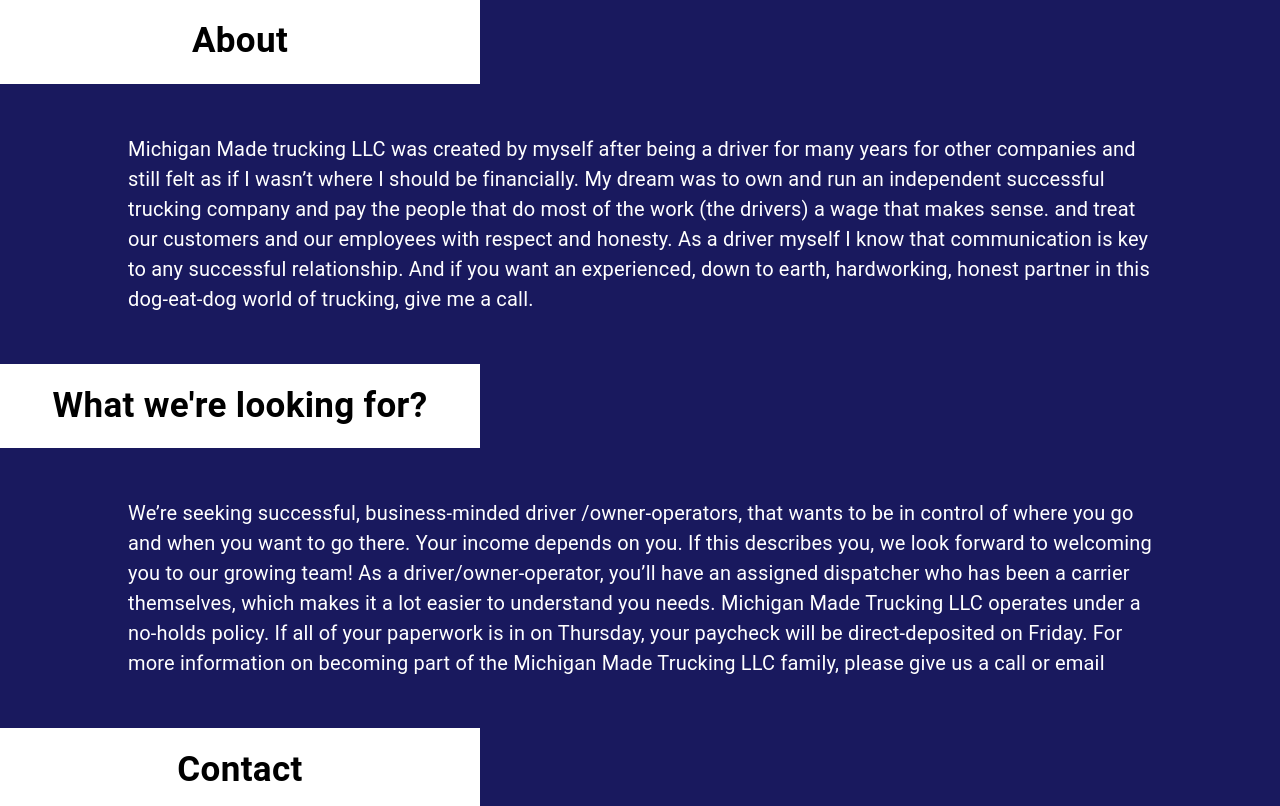
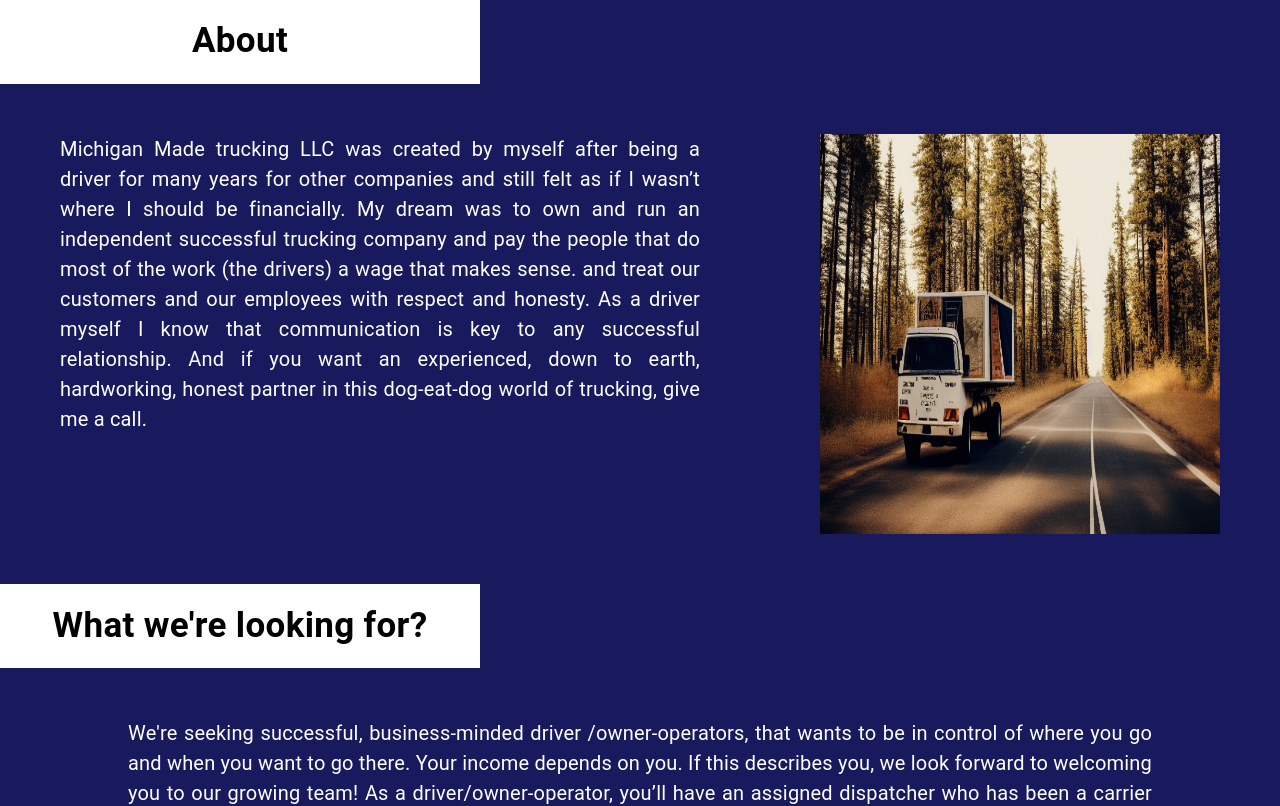
Before and after one commit to Marquessmalley/michiganmadetruckingllc, a React (Create React App) app: page / in a window 1280 px wide. Shown: the part 800-1606 px from the top of the page. Built offline with nearby package versions, Linux system fonts and the light colour scheme.

Commit message:
add more content

```diff
--- a/src/App.js
+++ b/src/App.js
@@ -10,9 +10,9 @@
   const styles = {
     app: css`
       background: rgb(0, 0, 77, 0.9);
-      height: 275vh;
+      /* height: 275vh; */
       @media (max-width: 600px) {
-        height: 350vh;
+        height: 425vh;
       }
     `,
   };
@@ -20,12 +20,18 @@
     <Box sx={styles.app}>
       <Navbar />
       <Landing />
+      <section id="About">
         <Subheader title="About" />
         <About />
+      </section>
+      <section id="Services">
         <Subheader title="What we're looking for?" />
         <Service />
+      </section>
+      <section id="Contact">
         <Subheader title="Contact" />
         <Contact />
+      </section>
     </Box>
   );
 }
--- a/src/components/layout/Navbar/Navbar.js
+++ b/src/components/layout/Navbar/Navbar.js
@@ -6,6 +6,7 @@
   Typography,
   List,
   ListItem,
+  Link,
   ListItemButton,
   Container,
   IconButton,
@@ -60,6 +61,10 @@
       font-weight: 300;
       font-size: 1.3rem;
     `,
+    link: css`
+      color: #fff;
+      text-decoration: none;
+    `,
     burger: css`
       color: #fff;
       display: none;
@@ -82,6 +87,10 @@
   };
 
   const drawerWidth = 200;
+
+  const closeDrawer = () => {
+    setOpen(false);
+  };
 
   return (
     <Box sx={{ flexGrow: 1 }}>
@@ -107,10 +116,14 @@
               />
             </Box>
             <List sx={styles.list}>
-              {["About", "Services", "Contact"].map((item, index) => {
+              {[
+                { id: 1, name: "About", to: "#About" },
+                { id: 2, name: "Services", to: "#Services" },
+                { id: 3, name: "Contact", to: "#Contact" },
+              ].map((item, index) => {
                 return (
                   <ListItem
-                    key={index}
+                    key={item.id}
                     sx={{ display: { xs: "none", sm: "block" } }}
                   >
                     <ListItemButton
@@ -118,7 +131,11 @@
                       sx={styles.listBtn}
                       onClick={handleBtn}
                     >
-                      <Typography sx={styles.listText}>{item}</Typography>
+                      <Link href={item.to} sx={styles.link}>
+                        <Typography sx={styles.listText}>
+                          {item.name}
+                        </Typography>
+                      </Link>
                     </ListItemButton>
                   </ListItem>
                 );
@@ -142,7 +159,7 @@
           },
         }}
       >
-        <CloseIcon sx={{ cursor: "pointer" }} />
+        <CloseIcon sx={{ cursor: "pointer" }} onClick={closeDrawer} />
 
         <Box
           sx={{
@@ -161,10 +178,18 @@
             alignItems: "center",
           }}
         >
-          {["About", "Services", "Contact"].map((item, index) => {
+          {[
+            { id: 1, name: "About", to: "#About" },
+            { id: 2, name: "Services", to: "#Services" },
+            { id: 3, name: "Contact", to: "#Contact" },
+          ].map((item, index) => {
             return (
-              <ListItem key={index} sx={{}}>
-                <ListItemButton>{item}</ListItemButton>
+              <ListItem key={index}>
+                <ListItemButton>
+                  <Link href={item.to} sx={styles.link}>
+                    <Typography sx={styles.listText}>{item.name}</Typography>
+                  </Link>
+                </ListItemButton>
               </ListItem>
             );
           })}
--- a/src/components/sections/about/About.js
+++ b/src/components/sections/about/About.js
@@ -1,17 +1,32 @@
 import React from "react";
 import { css } from "@emotion/react";
 import { Box, Typography } from "@mui/material";
+import truck1 from "../../../assets/truck1.png";
 const About = () => {
   const styles = {
     about: css`
-      width: 80vw;
       margin: auto;
       margin-top: 50px;
       margin-bottom: 50px;
+      display: flex;
+      justify-content: space-around;
+      flex-wrap: wrap;
+
+      @media (max-width: 1100px) {
+        display: flex;
+        align-items: center;
+        justify-content: center;
+      }
     `,
     text: css`
+      width: 50vw;
       font-size: 20px;
       color: #fff;
+      text-align: justify;
+      @media (max-width: 1100px) {
+        margin-bottom: 3rem;
+        width: 80vw;
+      }
     `,
   };
   return (
@@ -27,6 +42,7 @@
         experienced, down to earth, hardworking, honest partner in this
         dog-eat-dog world of trucking, give me a call.
       </Typography>
+      <img src={truck1} alt="truck" width="400" height="400" />
     </Box>
   );
 };
--- a/src/components/sections/contact/Contact.js
+++ b/src/components/sections/contact/Contact.js
@@ -8,6 +8,7 @@
       width: 50vw;
       margin: auto;
       margin-top: 50px;
+      background: rgb(0, 0, 77, 0.9);
       @media (max-width: 750px) {
         width: 90vw;
       }
--- a/src/components/sections/services/Services.js
+++ b/src/components/sections/services/Services.js
@@ -1,6 +1,7 @@
 import React from "react";
 import { css } from "@emotion/react";
 import { Box, Typography } from "@mui/material";
+import truck2 from "../../../assets/truck2.png";
 const Services = () => {
   const styles = {
     service: css`
@@ -8,16 +9,29 @@
       margin: auto;
       margin-top: 50px;
       margin-bottom: 50px;
+      display: flex;
+      justify-content: space-around;
+      flex-wrap: wrap;
+      @media (max-width: 1100px) {
+        display: flex;
+        align-items: center;
+        justify-content: center;
+      }
     `,
     text: css`
       font-size: 20px;
       color: #fff;
+      text-align: justify;
+      @media (max-width: 1100px) {
+        margin-bottom: 3rem;
+        width: 80vw;
+      }
     `,
   };
   return (
     <Box id="about" sx={styles.service}>
       <Typography sx={styles.text}>
-        We’re seeking successful, business-minded driver /owner-operators, that
+        We're seeking successful, business-minded driver /owner-operators, that
         wants to be in control of where you go and when you want to go there.
         Your income depends on you. If this describes you, we look forward to
         welcoming you to our growing team! As a driver/owner-operator, you’ll
@@ -28,6 +42,7 @@
         information on becoming part of the Michigan Made Trucking LLC family,
         please give us a call or email
       </Typography>
+      <img src={truck2} alt="truck" width="400" height="400" />
     </Box>
   );
 };
--- a/src/index.css
+++ b/src/index.css
@@ -1,4 +1,5 @@
 body {
   margin: 0;
   padding: 0;
+  box-sizing: border-box;
 }
```
Also changed, not shown: src/assets/truck1.png (added), src/assets/truck2.png (added). Lines whose indentation alone changed are shown as unchanged.
